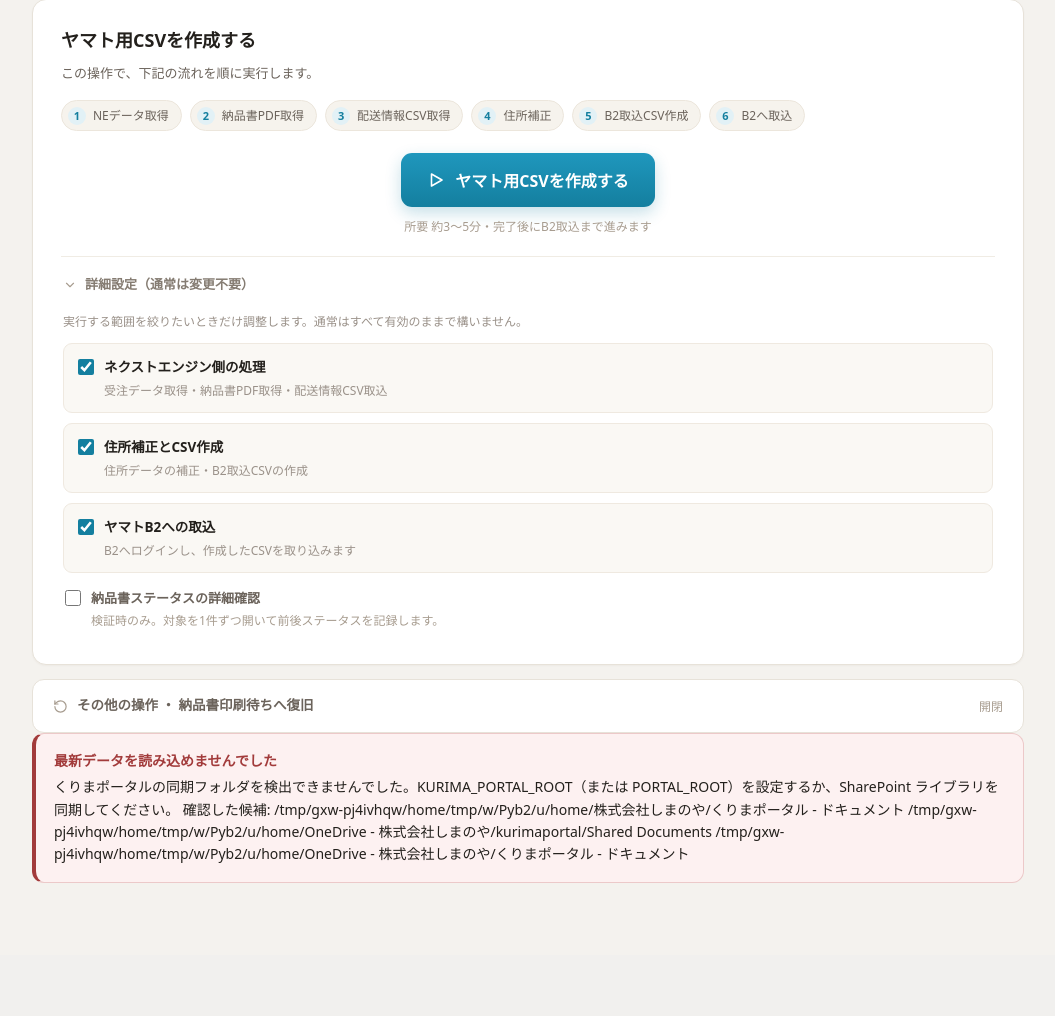
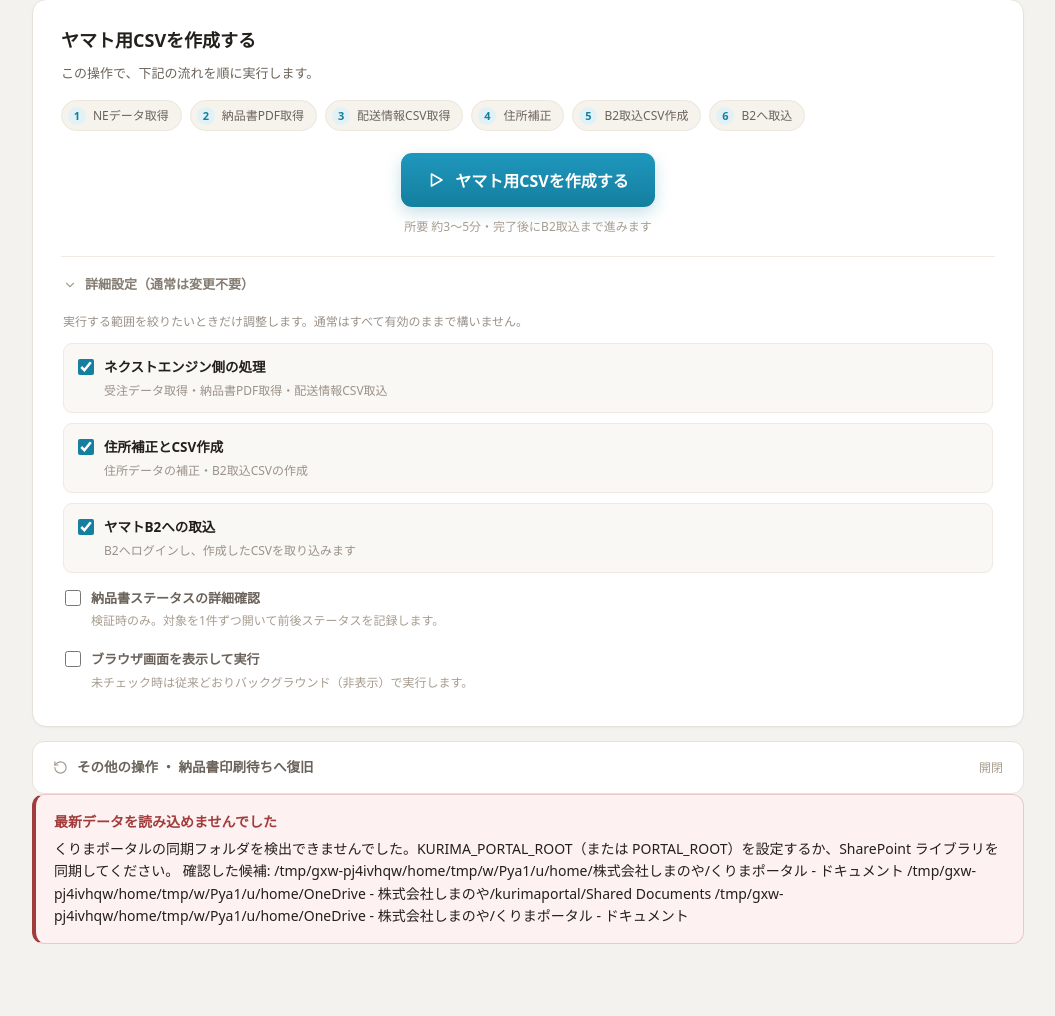
Before and after one commit to kurocoma/kurima-portal, a FastAPI app: page /yamato in a window 1280 px wide, after a click on "詳細設定（通常は変更不要）". Shown: the part 224-1240 px from the top of the page, without its empty margins (112-1167 px from the left). Before the commit the page ends 1107 px from the top, so only its background shows below. Run offline with FastAPI, Linux system fonts and the light colour scheme.

Commit message:
Restore headed checkbox on Yamato forms with backward-compatible parsing
The UI redesign (4d959d8) dropped the name="headed" input from both
Yamato forms, leaving no way to run with a visible browser. Re-add it
as an opt-in checkbox (unchecked by default, so the current background
behavior is unchanged) in the run-selected advanced settings and the
restore-print-wait form, and read it via _form_headed(), which also
accepts browser_mode=front for compatibility with the select-based UI
used on other pages. Update the stale JS comment that referenced a
removed submit button carrying name=headed.

Co-Authored-By: Claude Fable 5 <noreply@anthropic.com>

```diff
--- a/portal_app/main.py
+++ b/portal_app/main.py
@@ -85,6 +85,16 @@ async def _read_form(request: Request) -> dict[str, str]:
 
 def _form_bool(form: dict[str, str], key: str) -> bool:
     return form.get(key) in {"1", "true", "on", "yes"}
+
+
+def _form_headed(form: dict[str, str]) -> bool:
+    """ブラウザ表示指定の後方互換読み取り。
+
+    契約入力 headed（checkbox、未チェック時は送信されない）を正とし、
+    browser_mode=front（他ページで使う select 方式）も互換で受け付ける。
+    どちらも無ければ従来どおり False（バックグラウンド実行）。
+    """
+    return _form_bool(form, "headed") or form.get("browser_mode") == "front"
 
 
 def _form_int(form: dict[str, str], key: str, default: int) -> int:
@@ -1475,7 +1485,7 @@ async def yamato_run_selected(request: Request):
     selected = _yamato_selected_steps(form)
     order_numbers = _parse_order_numbers(form.get("order_nos"))
     csv_file_raw = form.get("csv_file", "").strip()
-    headed = _form_bool(form, "headed")
+    headed = _form_headed(form)
     verify_invoice_statuses = _form_bool(form, "verify_invoice_statuses")
     confirm_import = _form_bool(form, "confirm_import") or form.get("import_mode", "execute") == "execute"
     slow_mo_ms = _form_int(form, "slow_mo_ms", 150)
@@ -1571,7 +1581,7 @@ async def yamato_run_selected_start(request: Request):
     selected = _yamato_selected_steps(form)
     order_numbers = _parse_order_numbers(form.get("order_nos"))
     csv_file_raw = form.get("csv_file", "").strip()
-    headed = _form_bool(form, "headed")
+    headed = _form_headed(form)
     verify_invoice_statuses = _form_bool(form, "verify_invoice_statuses")
     confirm_import = _form_bool(form, "confirm_import") or form.get("import_mode", "execute") == "execute"
     slow_mo_ms = _form_int(form, "slow_mo_ms", 150)
@@ -1695,7 +1705,7 @@ async def yamato_run_selected_start(request: Request):
 async def yamato_restore_print_wait(request: Request):
     form = await _read_form(request)
     order_numbers = _parse_order_numbers(form.get("order_nos"))
-    headed = _form_bool(form, "headed")
+    headed = _form_headed(form)
     execute = _form_bool(form, "execute") or form.get("restore_mode") == "execute"
     slow_mo_ms = _form_int(form, "slow_mo_ms", 150)
 
--- a/portal_app/templates/yamato.html
+++ b/portal_app/templates/yamato.html
@@ -74,6 +74,13 @@
             <span class="opt-desc">検証時のみ。対象を1件ずつ開いて前後ステータスを記録します。</span>
           </span>
         </label>
+        <label class="opt plain">
+          <input type="checkbox" name="headed" value="on">
+          <span>
+            <strong class="opt-title">ブラウザ画面を表示して実行</strong>
+            <span class="opt-desc">未チェック時は従来どおりバックグラウンド（非表示）で実行します。</span>
+          </span>
+        </label>
       </div>
     </details>
   </form>
@@ -103,6 +110,13 @@
         </label>
         <button class="btn" type="submit">復旧を確認 / 実行</button>
       </div>
+      <label class="opt plain">
+        <input type="checkbox" name="headed" value="on">
+        <span>
+          <strong class="opt-title">ブラウザ画面を表示して実行</strong>
+          <span class="opt-desc">未チェック時は従来どおりバックグラウンド（非表示）で実行します。</span>
+        </span>
+      </label>
     </form>
   </div>
 </details>
@@ -233,9 +247,10 @@
       event.preventDefault();
       const endpoint = form.dataset.progressEndpoint;
       if (!endpoint) { form.submit(); return; }
-      // 送信ボタンの name=headed value=on を含めるため、ボタンを無効化する「前」に本文を構築する
-      // （無効化された control は entry list から除外されるため）。さらに fetch に FormData を渡すと
-      // multipart になりサーバーの parse_qs が読めないので、URLSearchParams で urlencoded 送信する。
+      // フォーム値（headed 等の checkbox や event.submitter の値）を漏れなく含めるため、
+      // ボタンを無効化する「前」に本文を構築する（無効化された control は entry list から除外されるため）。
+      // さらに fetch に FormData を渡すと multipart になりサーバーの parse_qs が読めないので、
+      // URLSearchParams で urlencoded 送信する。
       const body = new URLSearchParams(new FormData(form, event.submitter));
       for (const button of document.querySelectorAll("[data-progress-form] button")) button.disabled = true;
       clearFlowChips();
```
